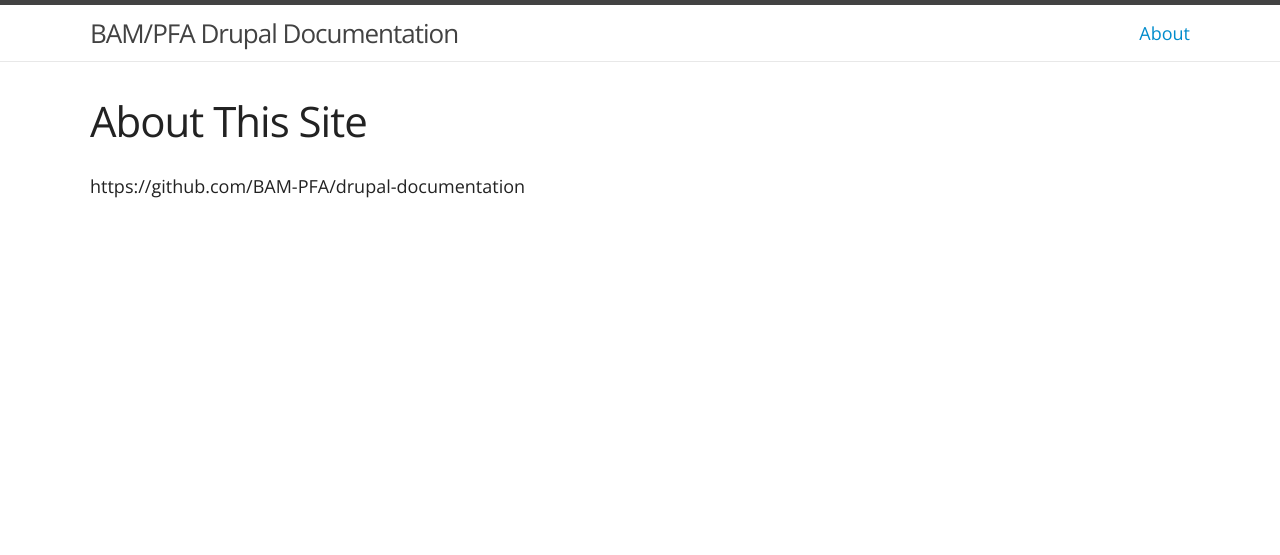
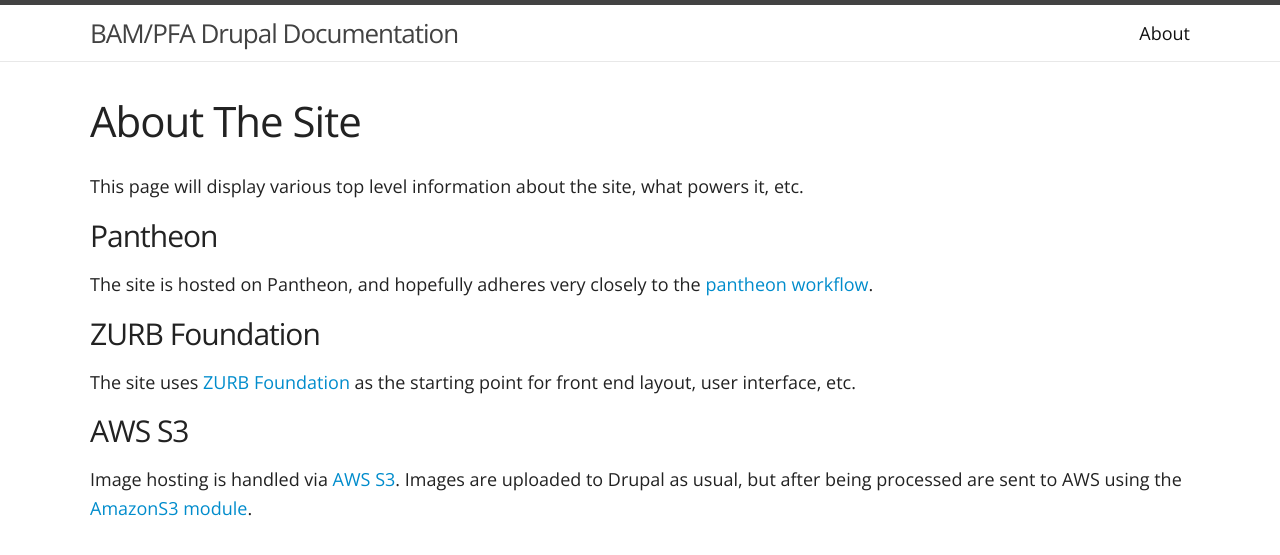
Before and after one commit to BAM-PFA/drupal-documentation, a Jekyll site: the page built from general.markdown, in a window 1280 px wide and 900 px high. Shown: the top 555 px of the window. Built offline with Jekyll 4.4.1, drawn with Linux system fonts in a browser that asks for light colours; nearby versions of some CDN libraries.

Commit message:
add general info, design info

```diff
--- a/_includes/header.html
+++ b/_includes/header.html
@@ -12,7 +12,9 @@
           <path fill="#424242" d="M18,13.516C18,14.335,17.335,15,16.516,15H1.484C0.665,15,0,14.335,0,13.516l0,0 c0-0.82,0.665-1.484,1.484-1.484h15.031C17.335,12.031,18,12.696,18,13.516L18,13.516z"/>
         </svg>
       </a>
-      <a href="{{ site.baseurl }}/about">About</a>
+      <div class="trigger">
+      <a class="page-link" href="{{ site.baseurl }}/about">About</a>
+      </div>
     </nav>
 
   </div>
--- /dev/null
+++ b/general.markdown
@@ -0,0 +1,19 @@
+---
+layout: page
+title: About The Site
+permalink: /about/
+categories: general
+---
+
+This page will display various top level information about the site, what powers it, etc.
+
+###Pantheon
+
+The site is hosted on Pantheon, and hopefully adheres very closely to the [pantheon workflow](https://pantheon.io/docs/articles/sites/code/using-the-pantheon-workflow/).
+
+###ZURB Foundation
+
+The site uses [ZURB Foundation](http://foundation.zurb.com/) as the starting point for front end layout, user interface, etc.
+
+###AWS S3
+Image hosting is handled via [AWS S3](http://aws.amazon.com/s3/?nc2=h_l3_sc). Images are uploaded to Drupal as usual, but after being processed are sent to AWS using the [AmazonS3 module](https://www.drupal.org/project/amazons3).
```
Also changed, not shown: about.markdown (added, +13 -0 lines), designs.markdown (added, +13 -0 lines), index.html (+9 -1 lines).
